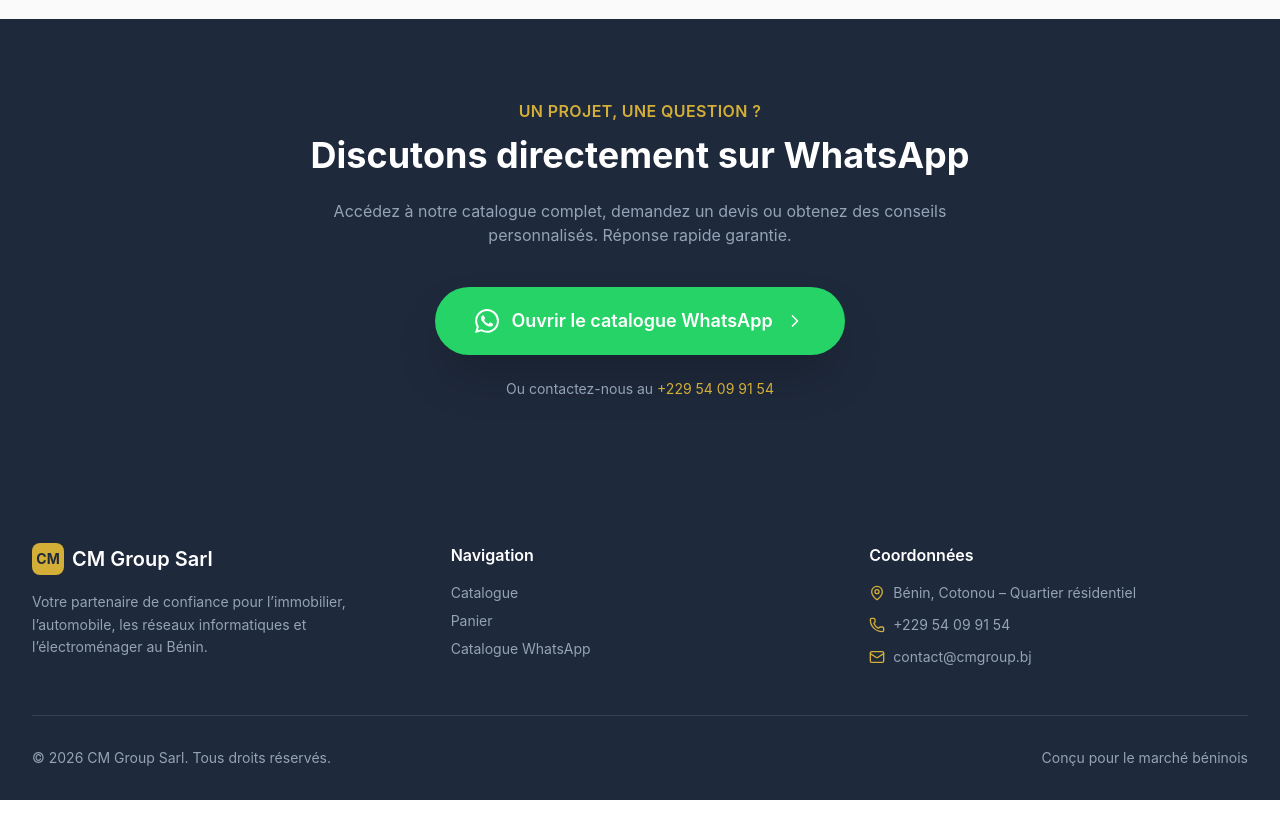
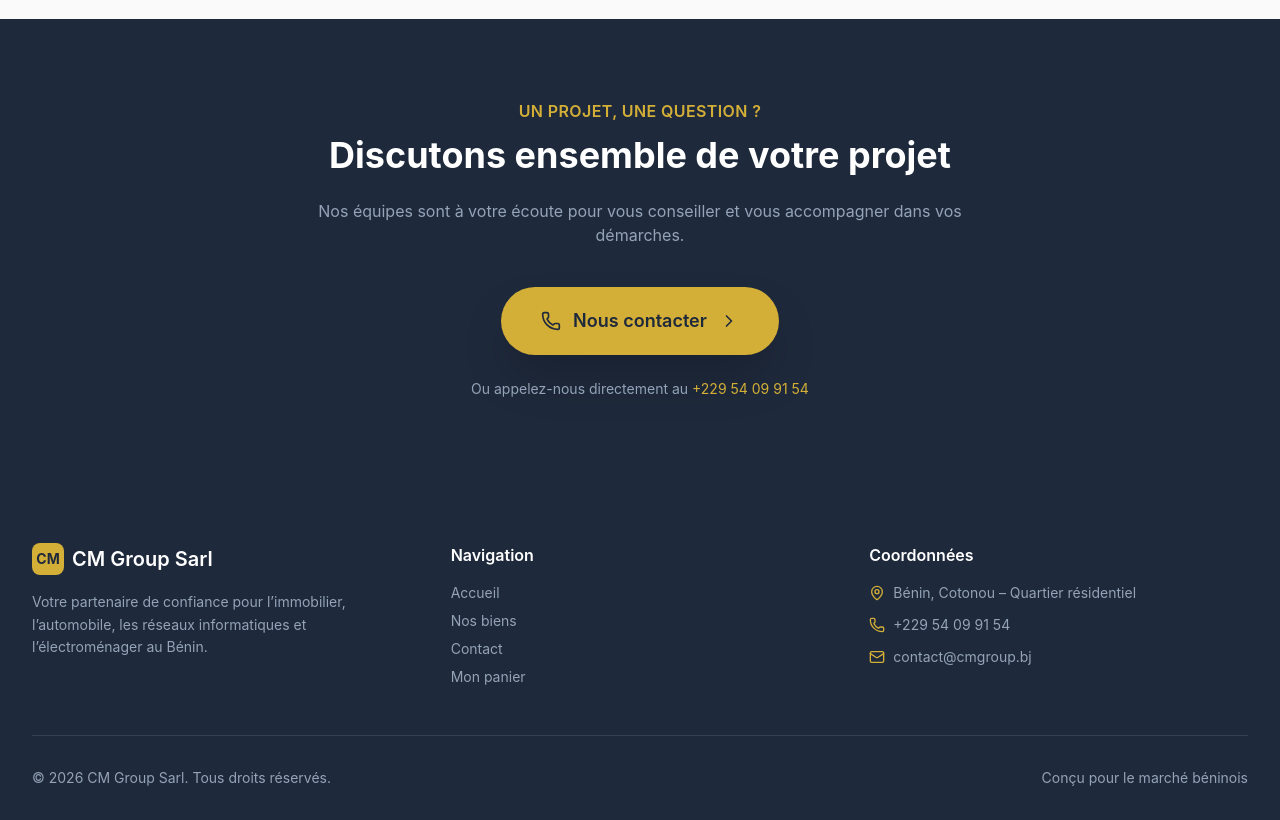
Before and after one commit to PATAWALA/CM-Group, a React (Vite) app: page / in a window 1280 px wide. Shown: the part 1640-2460 px from the top of the page. Built offline with nearby package versions, Linux system fonts and the light colour scheme; no server answers; the database is empty.

Commit message:
9 update

```diff
--- a/src/components/admin/Sidebar.tsx
+++ b/src/components/admin/Sidebar.tsx
@@ -34,7 +34,7 @@
 
   const handleSignOut = async () => {
     await signOut();
-    navigate('/admin/login');
+    navigate('/');
   };
 
   const SidebarContent = () => (
@@ -104,7 +104,7 @@
           className="flex items-center gap-2 w-full px-4 py-2.5 rounded-xl text-sm text-gray-300 hover:bg-red-500/10 hover:text-red-400 transition-all"
         >
           <LogOut size={18} />
-          Déconnexion
+          Voir le site
         </button>
       </div>
     </div>
--- a/src/components/layout/Footer.tsx
+++ b/src/components/layout/Footer.tsx
@@ -20,9 +20,10 @@
           <div>
             <h3 className="text-white font-semibold mb-4">Navigation</h3>
             <ul className="space-y-2 text-sm">
-              <li><Link to="/catalog" className="text-muted-300 hover:text-gold-400">Catalogue</Link></li>
-              <li><Link to="/cart" className="text-muted-300 hover:text-gold-400">Panier</Link></li>
-              <li><a href="https://wa.me/c/22954099154" target="_blank" rel="noopener noreferrer" className="text-muted-300 hover:text-gold-400">Catalogue WhatsApp</a></li>
+              <li><Link to="/" className="text-muted-300 hover:text-gold-400">Accueil</Link></li>
+              <li><Link to="/catalog" className="text-muted-300 hover:text-gold-400">Nos biens</Link></li>
+              <li><Link to="/contact" className="text-muted-300 hover:text-gold-400">Contact</Link></li>
+              <li><Link to="/cart" className="text-muted-300 hover:text-gold-400">Mon panier</Link></li>
             </ul>
           </div>
           <div>
--- a/src/components/sections/CTASection.tsx
+++ b/src/components/sections/CTASection.tsx
@@ -1,5 +1,6 @@
 import { motion } from 'framer-motion';
-import { ChevronRight } from 'lucide-react';
+import { Phone, ChevronRight } from 'lucide-react';
+import { Link } from 'react-router-dom';
 
 export default function CTASection() {
   return (
@@ -11,23 +12,31 @@
           viewport={{ once: true }}
           transition={{ duration: 0.5 }}
         >
-          <span className="text-gold-400 font-semibold tracking-wide uppercase">Un projet, une question ?</span>
-          <h2 className="text-3xl md:text-4xl font-bold mt-3 mb-6">Discutons directement sur WhatsApp</h2>
+          <span className="text-gold-400 font-semibold tracking-wide uppercase">
+            Un projet, une question ?
+          </span>
+          <h2 className="text-3xl md:text-4xl font-bold mt-3 mb-6">
+            Discutons ensemble de votre projet
+          </h2>
           <p className="text-muted-300 max-w-2xl mx-auto mb-10">
-            Accédez à notre catalogue complet, demandez un devis ou obtenez des conseils personnalisés. Réponse rapide garantie.
+            Nos équipes sont à votre écoute pour vous conseiller et vous accompagner dans vos démarches.
           </p>
-          <a
-            href="https://wa.me/c/22954099154"
-            target="_blank"
-            rel="noopener noreferrer"
-            className="group inline-flex items-center gap-3 bg-[#25D366] hover:bg-[#20bd5a] text-white text-lg font-semibold px-10 py-5 rounded-full transition-all hover:scale-105 shadow-2xl"
+
+          {/* Bouton principal : Nous contacter */}
+          <Link
+            to="/contact"
+            className="group inline-flex items-center gap-3 bg-gold-400 hover:bg-gold-500 text-dark-800 text-lg font-semibold px-10 py-5 rounded-full transition-all hover:scale-105 shadow-2xl"
           >
-            <svg className="w-6 h-6" viewBox="0 0 24 24" fill="currentColor"><path d="M17.472 14.382c-.297-.149-1.758-.867-2.03-.967-.273-.099-.471-.148-.67.15-.197.297-.767.966-.94 1.164-.173.199-.347.223-.644.075-.297-.15-1.255-.463-2.39-1.475-.883-.788-1.48-1.761-1.653-2.059-.173-.297-.018-.458.13-.606.134-.133.298-.347.446-.52.149-.174.198-.298.298-.497.099-.198.05-.371-.025-.52-.075-.149-.669-1.612-.916-2.207-.242-.579-.487-.5-.669-.51-.173-.008-.371-.01-.57-.01-.198 0-.52.074-.792.372-.272.297-1.04 1.016-1.04 2.479 0 1.462 1.065 2.875 1.213 3.074.149.198 2.096 3.2 5.077 4.487.709.306 1.262.489 1.694.625.712.227 1.36.195 1.871.118.571-.085 1.758-.719 2.006-1.413.248-.694.248-1.289.173-1.413-.074-.124-.272-.198-.57-.347m-5.421 7.403h-.004a9.87 9.87 0 0 1-5.031-1.378l-.361-.214-3.741.982.998-3.648-.235-.374a9.86 9.86 0 0 1-1.51-5.26c.001-5.45 4.436-9.884 9.888-9.884 2.64 0 5.122 1.03 6.988 2.898a9.825 9.825 0 0 1 2.893 6.994c-.003 5.45-4.437 9.884-9.885 9.884m8.413-18.297A11.815 11.815 0 0 0 12.05 0C5.495 0 .16 5.335.157 11.892c0 2.096.547 4.142 1.588 5.945L.057 24l6.305-1.654a11.882 11.882 0 0 0 5.683 1.448h.005c6.554 0 11.89-5.335 11.893-11.893a11.821 11.821 0 0 0-3.48-8.413z"/></svg>
-            Ouvrir le catalogue WhatsApp
+            <Phone size={20} />
+            Nous contacter
             <ChevronRight className="w-5 h-5 group-hover:translate-x-1 transition-transform" />
-          </a>
+          </Link>
+
           <p className="text-muted-300 text-sm mt-6">
-            Ou contactez-nous au <a href="tel:+22954099154" className="text-gold-400 hover:underline">+229 54 09 91 54</a>
+            Ou appelez-nous directement au{' '}
+            <a href="tel:+22954099154" className="text-gold-400 hover:underline">
+              +229 54 09 91 54
+            </a>
           </p>
         </motion.div>
       </div>
```
